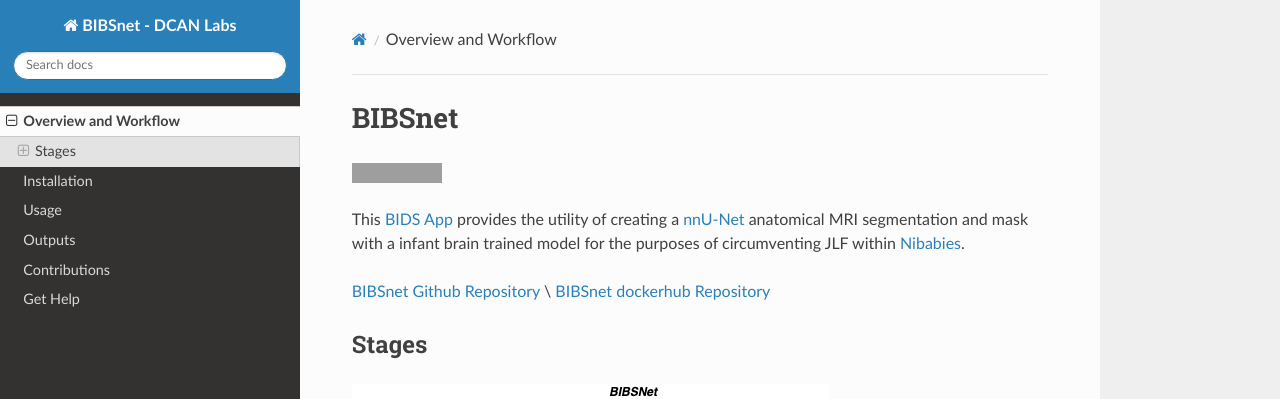
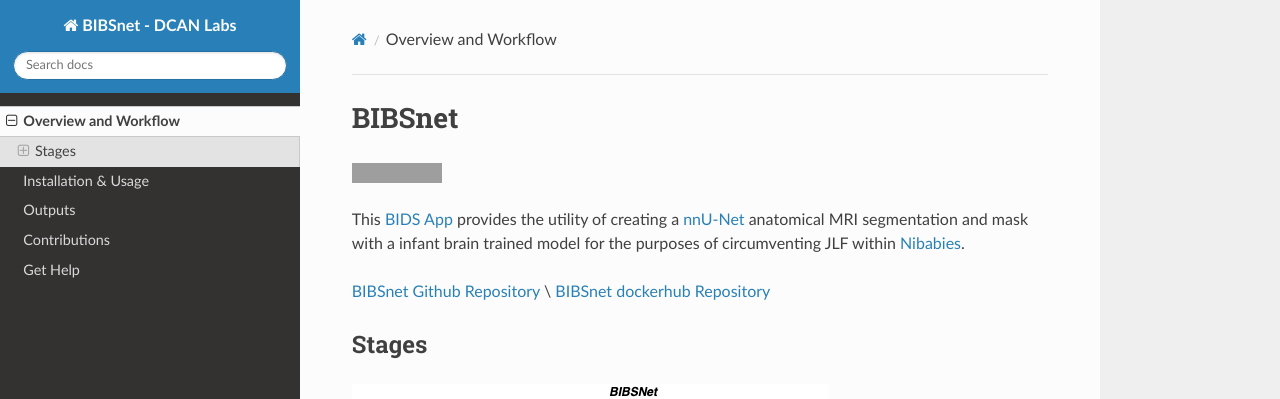
Before and after one commit to DCAN-Labs/BIBSnet, an MkDocs documentation site: the page built from docs/index.md, in a window 1280 px wide. Shown: the top 399 px of the page. Built offline with MkDocs 1.6.1, drawn with Linux system fonts in a browser that asks for light colours; nearby versions of some CDN libraries; part of the change alters nothing that is shown; grey boxes are pictures that could not be loaded.

```diff
--- a/mkdocs.yml
+++ b/mkdocs.yml
@@ -5,8 +5,7 @@ plugins:
 docs_dir: docs
 nav:
   - Overview and Workflow: index.md
-  - Installation: installation.md
-  - Usage: usage.md
+  - Installation & Usage: usage.md
   - Outputs: outputs.md
   - Contributions: contributions.md
   - Get Help: help.md
```
